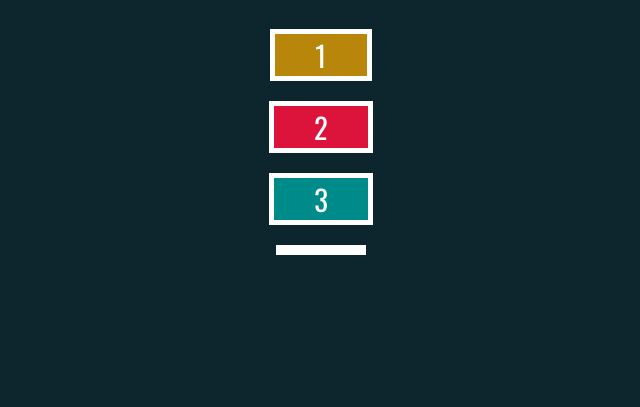
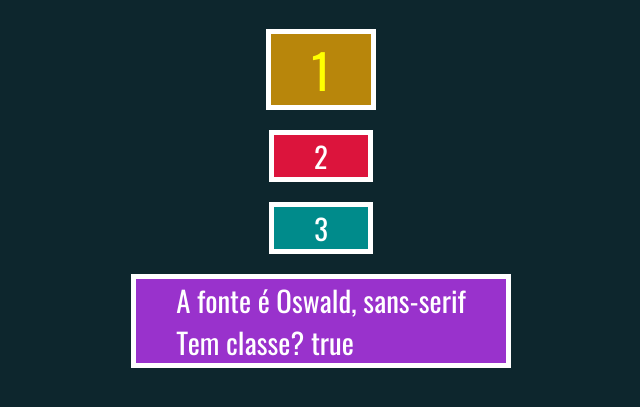
Before and after one commit to brunolbahiense/cursoCod3r, a plain HTML site: page 10.jquery/manipulandoCSS.html in a window 1280 px wide. Shown: the part 71-478 px from the top of the page, without its empty margins (319-959 px from the left). Drawn offline with Linux system fonts and the light colour scheme.

Commit message:
manipulando classe

```diff
--- a/10.jquery/manipulandoCSS.html
+++ b/10.jquery/manipulandoCSS.html
@@ -15,6 +15,17 @@
     <div id='div3'>3</div>
     <div id='resultado'></div>
     <script>
-        // ...
+        const fonte = $('#div1').css('font-family')
+        $('#resultado').append(`A fonte é ${fonte}`)
+        $('#div1').css('font-size', '3em')
+        $('#div1').css({'font-size': '3em', 'color' : 'yellow'})
+
+        $('#div2').addClass('destaque')
+
+        const temClasse = $('#div2').hasClass('destaque')
+        $('#resultado').append(`<br>Tem classe?  ${temClasse}`)
+
+        $('#div2').removeClass('destaque')
+
     </script>
 </body>
```
